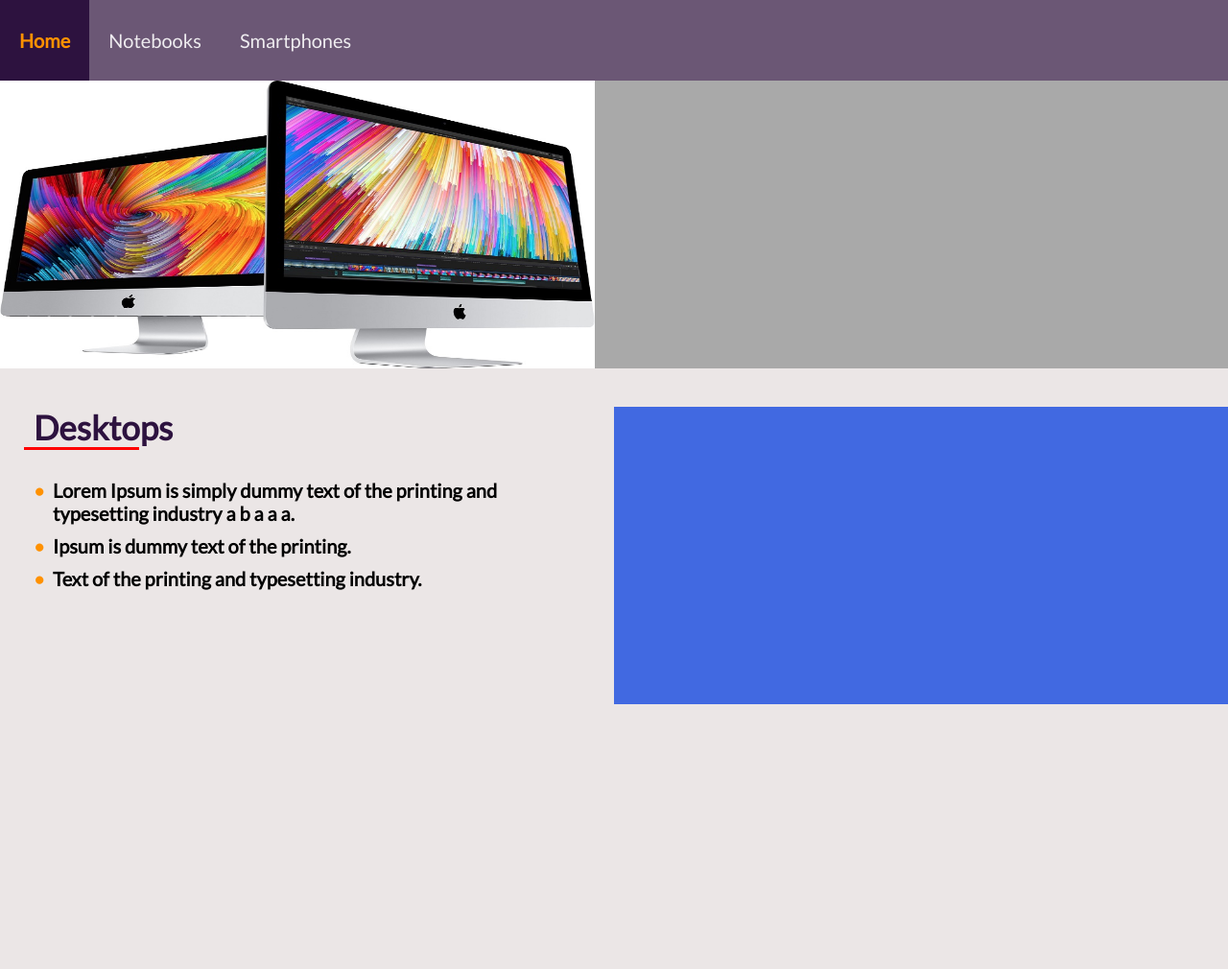
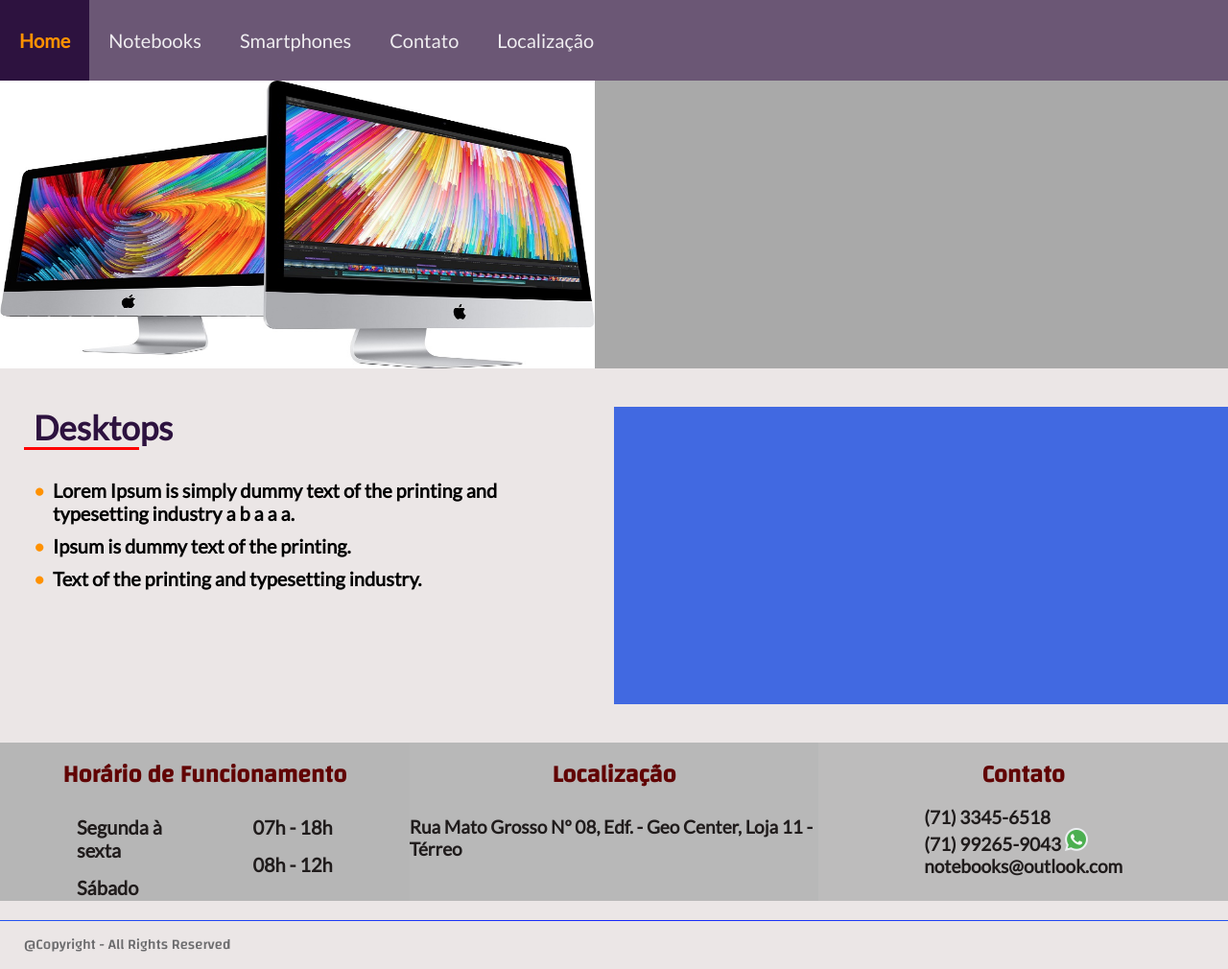
Before and after one commit to N0N4T0/assistencia, a plain HTML site: page pages/desktops.html in a window 1280 px wide. Shown: the whole page at 96% size. Before the commit the page ends 800 px from the top, so only its background shows below. Drawn offline with Linux system fonts and the light colour scheme.

Commit message:
11.2 commit

```diff
--- a/css/pages.css
+++ b/css/pages.css
@@ -128,7 +128,6 @@ a {
 
 .descricaoInformacoes {
     flex-wrap: wrap;
-    height: 300px;
     font-size: 20px;
     color: rgb(0, 0, 0);
     font-family: 'Lato', Verdana, Geneva, Tahoma, sans-serif;
@@ -141,3 +140,152 @@ a {
     background-color: royalblue;
     height: 310px;
 }
+
+.horario, .localizacao, .contato{
+    display: flex;
+    flex: 1;
+    height: 165px;
+    flex-direction: column;
+}
+
+.horarios-info1 {
+    display: flex;
+    flex:1;
+    justify-content: flex-start;
+    padding-left: 80px;
+}
+
+.horarios-info2 {
+    display: flex;
+    flex:1;
+    justify-content: flex-end;
+    padding-right: 80px;
+}
+
+.horariosInformacoes {
+    display: flex;
+    flex-direction: row;
+    margin-top: 20px;
+    font-size: 20px;
+}
+
+.horario {
+    background-color: rgb(182, 182, 182);
+    color: rgb(32, 28, 28);
+    font-family: 'Lato', Verdana, Geneva, Tahoma, sans-serif;
+}
+
+.localizacao {
+    background-color: rgba(182, 182, 182, 0.95);
+}
+
+.localizacaoInformacao {
+    display: flex;
+    justify-content: center;
+    color: rgb(32, 28, 28);
+    font-family: 'Lato', Verdana, Geneva, Tahoma, sans-serif;
+    font-weight: bolder;
+    font-size: 19px;
+    flex-wrap: wrap;
+    margin-top: 20px;
+}
+
+.contato {
+    background-color: rgb(182, 182, 182, 0.85);
+}
+
+.contatoInformacoes {
+    display: flex;
+    justify-content: center;
+    color: rgb(32, 28, 28);
+    font-family: 'Lato', Verdana, Geneva, Tahoma, sans-serif;
+    font-weight: bolder;
+    font-size: 19px;
+    flex-wrap: wrap;
+    margin-top: 10px;
+}
+
+.horario li {
+    list-style-type: none;
+    padding-bottom: 15px;
+}
+
+.contato li {
+    list-style-type: none;
+}
+
+ol {
+    padding: 0;
+    margin: 0;
+}
+
+ul {
+    padding: 0;
+    margin: 0;
+}
+
+.divisaoTitulo {
+    display: flex;
+    justify-content: center;
+    padding-top: 10px;
+    font-weight: bolder;
+    color: rgb(97, 4, 4);
+    font-size: 25px;
+    font-family: 'Changa', Arial, Helvetica, sans-serif;
+}
+
+
+/*Inicio Estilização de Banner Rodapé*/
+footer {
+    margin-top: 20px;
+}
+
+.footer_info {
+	font-size: 15px;
+	font-family: 'Changa', Arial, Helvetica, sans-serif;
+	height: 50px;
+	line-height: 50px;
+	padding-left: 25px;
+}
+/*Fim Estilização de Banner Rodapé*/
+
+/*Estilização das linhas de divisão do site*/
+.linhas{
+	width: 100%;
+	height: 1px;
+
+	/* Permalink - use to edit and share this gradient: https://colorzilla.com/gradient-editor/#1727fa+0,ffbf00+100 */
+	background: #1727fa; /* Old browsers */
+	background: -moz-radial-gradient(center, ellipse cover,  #1727fa 0%, #2866ec 100%); /* FF3.6-15 */
+	background: -webkit-radial-gradient(center, ellipse cover,  #1727fa 0%,#2866ec 100%); /* Chrome10-25,Safari5.1-6 */
+	background: radial-gradient(ellipse at center,  #1727fa 0%,#2866ec 100%); /* W3C, IE10+, FF16+, Chrome26+, Opera12+, Safari7+ */
+	filter: progid:DXImageTransform.Microsoft.gradient( startColorstr='#1727fa', endColorstr='#2866ec',GradientType=1 ); /* IE6-9 fallback on horizontal gradient */
+
+}
+/*Estilização das linhas de divisão do site*/
+
+/*Estilizando barra de rolagem*/
+	/*Para Chrome, Safari, Opera 15+*/
+	/* Personalização da barra em geral. Definição de largura para a barra vertical */
+    ::-webkit-scrollbar{
+        /*background:#610725;*/
+        width:3px;
+    }
+
+        /* Personalização do fundo da barra*/
+    ::-webkit-scrollbar-track {
+        /*background:#541307;*/
+        background: coral;
+    }
+
+        /* Personaização da alça da barra. Demonstra a altura que você está na página*/
+    ::-webkit-scrollbar-thumb {
+        /*background: #ED145b;*/
+        background: #1727fa;
+        -webkit-border-radius:10px;
+        border-radius: 5px;
+    }
+
+        /*Internet Explorer*/
+
+/*Estilizando barra de rolagem*/
--- a/pages/desktops.html
+++ b/pages/desktops.html
@@ -10,16 +10,17 @@
         <div class="menu">
             <ul>
                 <a href="../index.html">
-                    <li>
-                        Home
-                    </li>
+                    <li>Home</li>
                 </a>
-                <li>
-                    Notebooks
-                </li>
-                <li>
-                    Smartphones
-                </li>
+                <a href="notebooks.html">
+                    <li>Notebooks</li>
+                </a>
+                <a href="./smartphones.html">
+                    <li>Smartphones</li>
+                </a>
+                <li>Contato</li>
+                <li>Localização</li>
+
             </ul>
 
         </div>
@@ -29,8 +30,6 @@
     </div>
 
     <div class="divisao">
-
-
         <div class="descricao">
             <div class="descricaoTitulo">Desktops</div>
             <div class="linhaInferior"></div>
@@ -49,5 +48,50 @@
         </div>
 
     </div>
+    <div class="divisao">
+        <div class="horario">
+            <div class="divisaoTitulo">Horário de Funcionamento</div>
+            <div class="horariosInformacoes">
+
+
+                <div class="horarios-info1">
+                    <ol>
+                        <li><b>Segunda à sexta</b></li>
+                        <li><b>Sábado</b></li>
+                    </ol>
+                </div>
+                <div class="horarios-info2">
+                    <ol>
+                        <li><b> 07h - 18h </b></li>
+                        <li><b> 08h - 12h </b></li>
+                    </ol>
+                </div>
+            </div>
+        </div>
+        <div class="localizacao">
+            <div class="divisaoTitulo">Localização</div>
+            <div class="localizacaoInformacao">
+                Rua Mato Grosso Nº 08, Edf. - Geo Center, Loja 11 - Térreo
+            </div>
+        </div>
+        <div class="contato">
+            <div class="divisaoTitulo">Contato</div>
+            <div class="contatoInformacoes">
+                <ul>
+                    <li>(71) 3345-6518</li>
+                    <li>(71) 99265-9043
+                        <img src="../imagens/whatsapp.png" alt="">
+                    </li>
+                    <li>notebooks@outlook.com</li>
+                </ul>
+            </div>
+        </div>
+    </div>
 </body>
+<footer>
+    <div class="linhas"></div>
+    <div class="footer_info">
+        @Copyright - All Rights Reserved
+    </div>
+</footer>
 </html>
```
